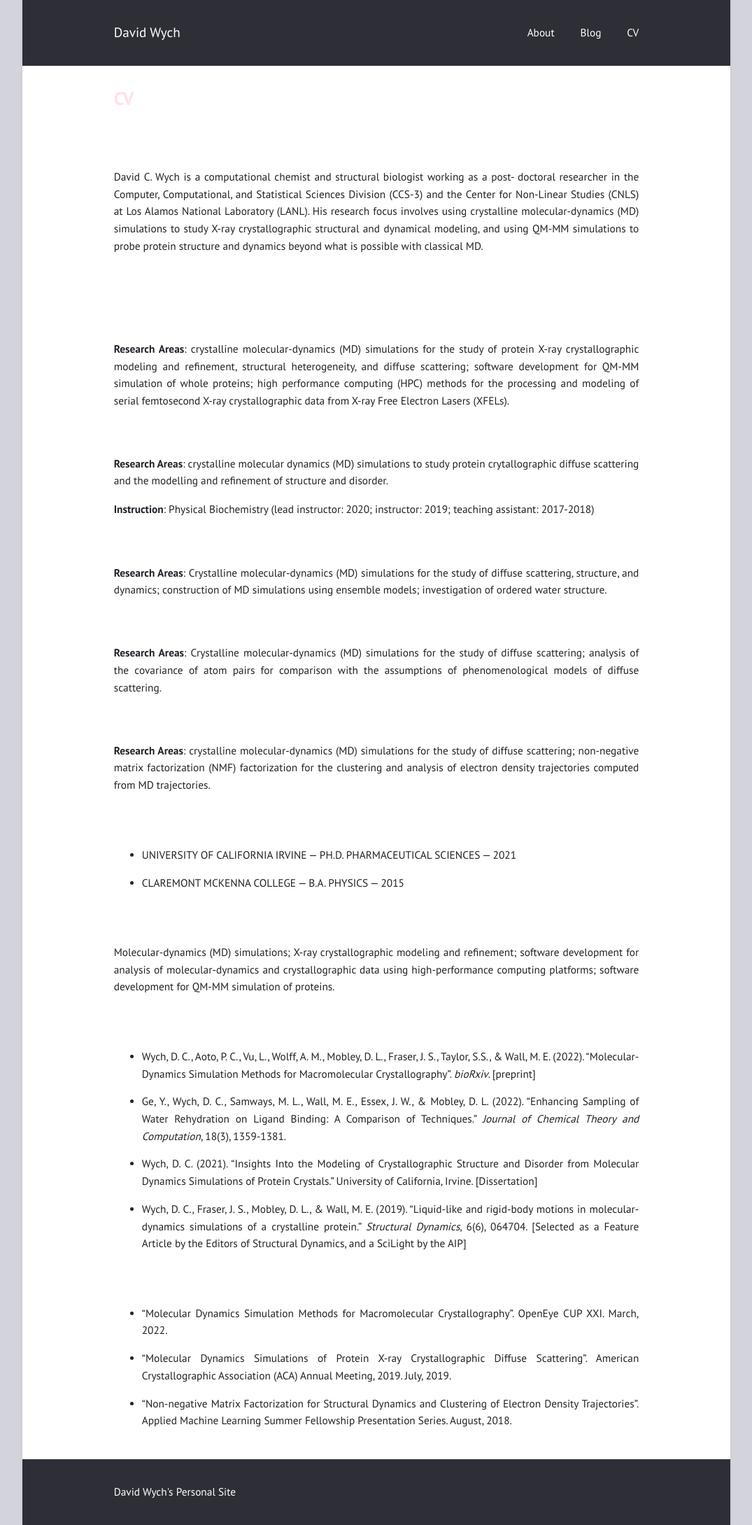
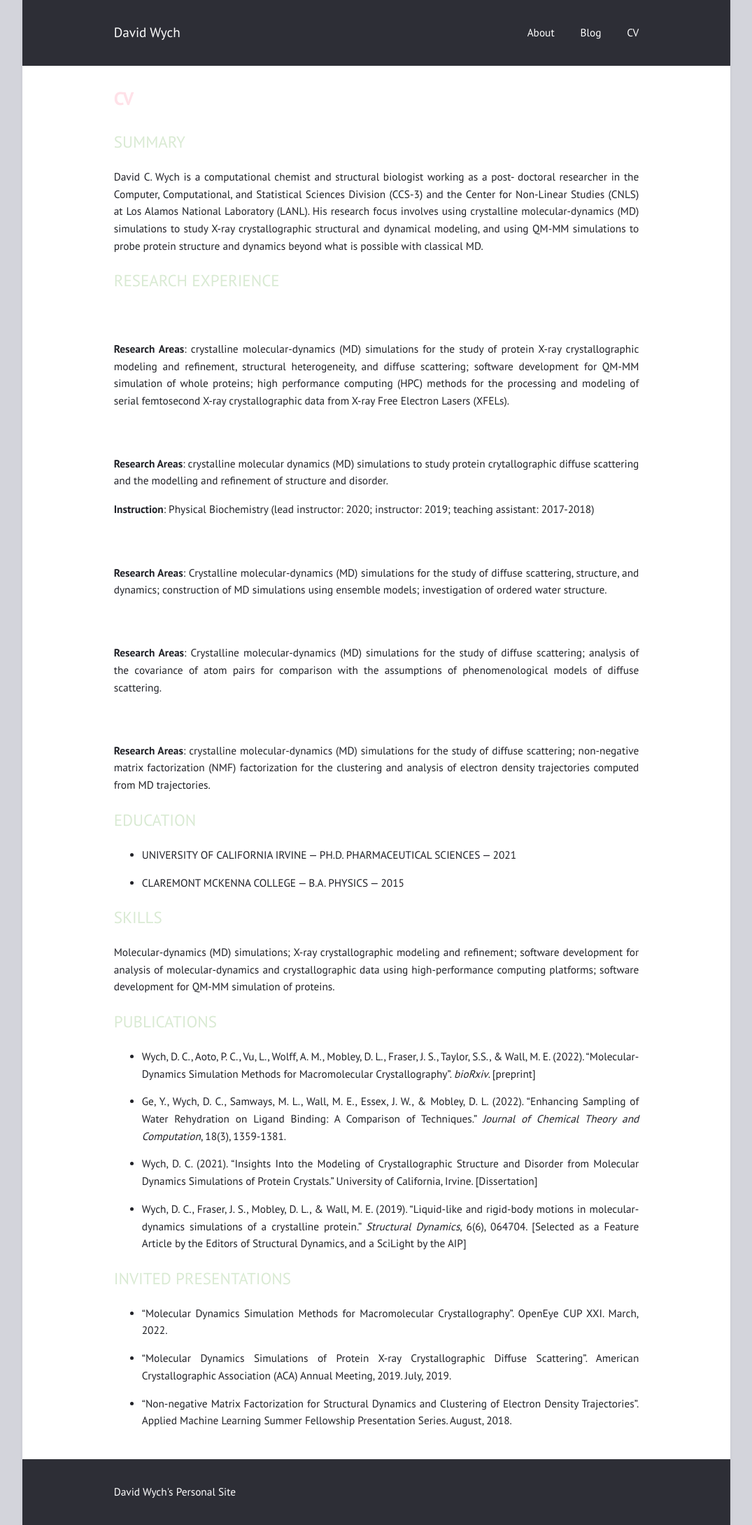
Before and after one commit to davidwych/davidwych.github.io, a Jekyll site: the page built from CV.md, in a window 1280 px wide. Shown: the whole page at 70% size, without its empty margins (102-1177 px from the left). Built offline with Jekyll 4.4.1, drawn with Linux system fonts in a browser that asks for light colours.

Commit message:
more color fixes

```diff
--- a/_sass/basic.sass
+++ b/_sass/basic.sass
@@ -18,9 +18,13 @@ body
 
 h1
   font-weight: $heading-weight
-  color: $head-light
+  color: $heading-color
 
-h2, h3, h4, h5, h6
+h2
+  font-weight: $subheading-weight
+  color: $subheading-color
+
+h3, h4, h5, h6
   font-weight: $heading-weight
   color: $light
 
--- a/_sass/index.sass
+++ b/_sass/index.sass
@@ -2,10 +2,12 @@ $font-size: calc(0.8rem + 0.2vw) !default
 $font-weight: 400 !default
 $font-family: "PT Sans", -apple-system, "Helvetica Neue", "Segoe UI", "Roboto", sans-serif !default
 $heading-weight: 600 !default
+$subheading-weight: 500 !default
 $line-height: 1.6 !default
 $link-color: #68f !default
 $dark: #212228 !default
-$head-light: #ffe1e8 !default
+$heading-color: #ffe1e8 !default
+$subheading-color: #d9ead3 !default
 $semi-light: #eeeeee !default
 $light: #ffffff !default
 
```
